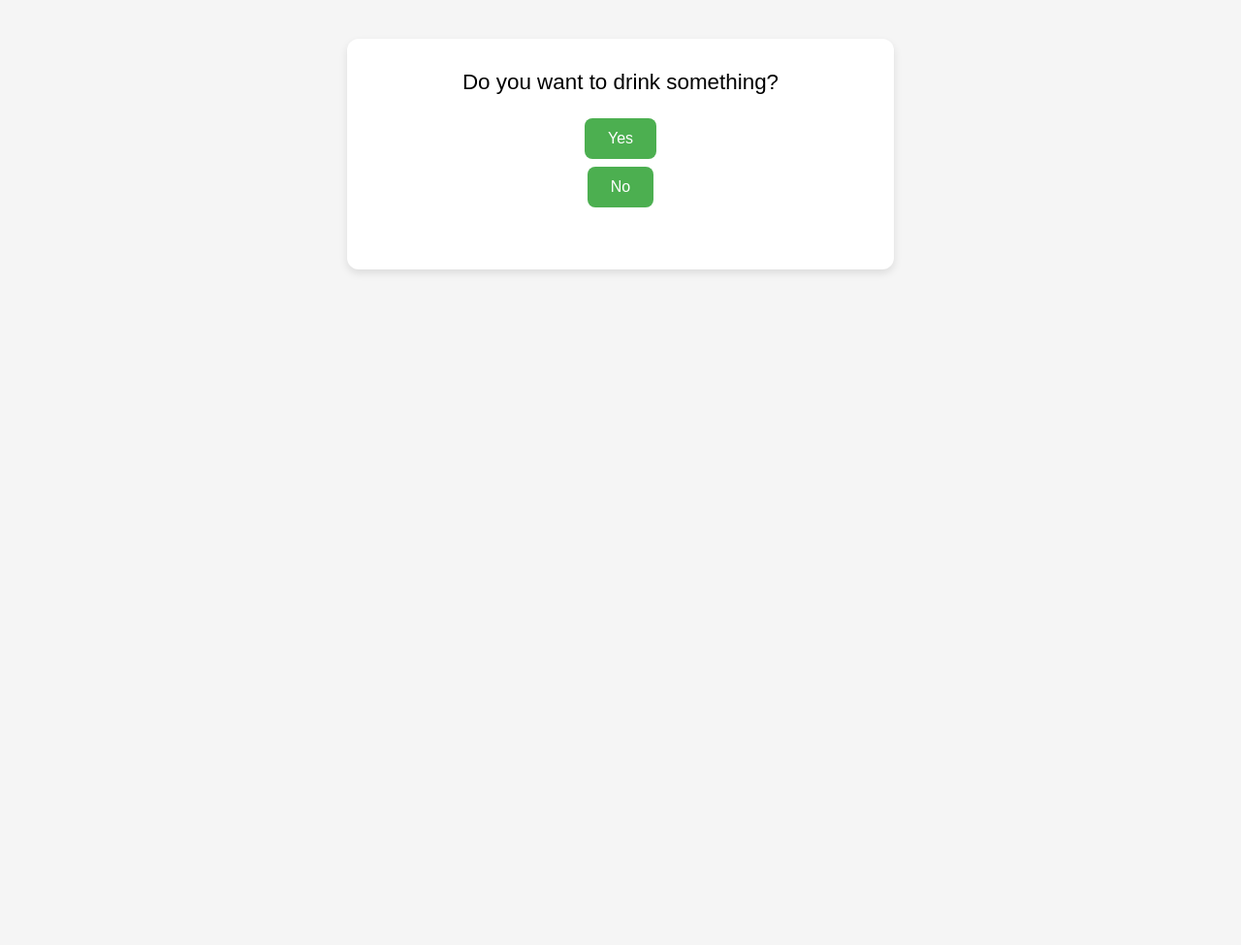
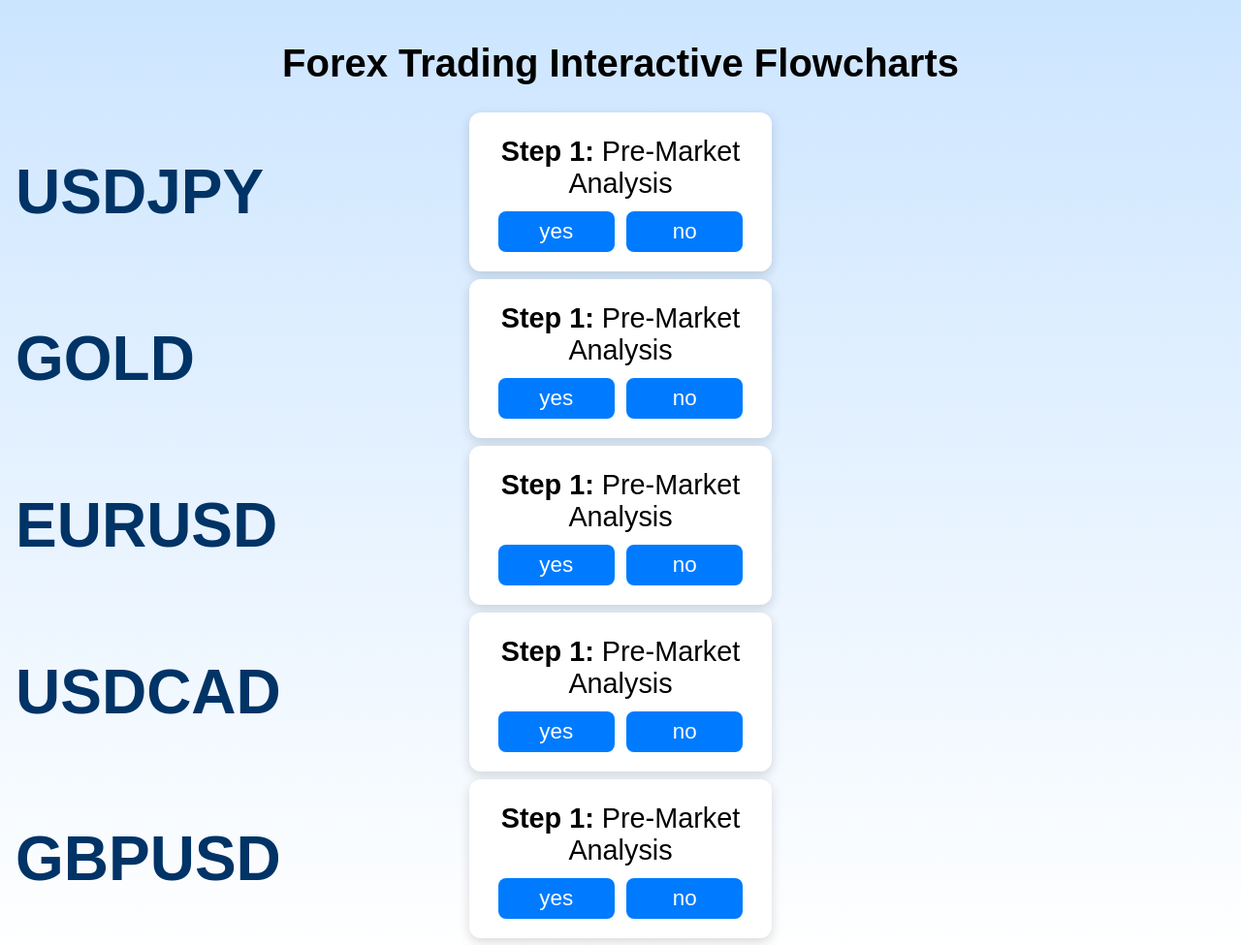
Before and after one commit to hrmssss/flowchart-app, a plain HTML site: page index.html in a window 1280 px wide. Shown: the whole page at 97% size. Before the commit the page ends 800 px from the top, so only its background shows below. Drawn offline with Linux system fonts and the light colour scheme.

Commit message:
Update index.html

```diff
--- a/index.html
+++ b/index.html
@@ -1,143 +1,182 @@
 <!DOCTYPE html>
 <html lang="en">
 <head>
-  <meta charset="UTF-8">
-  <title>Interactive Flowchart</title>
+  <meta charset="UTF-8" />
+  <meta name="viewport" content="width=device-width, initial-scale=1.0" />
+  <title>Interactive Flowcharts</title>
   <style>
     body {
       font-family: Arial, sans-serif;
-      padding: 2rem;
-      background-color: #f5f5f5;
+      background: linear-gradient(to bottom, #cce5ff, #ffffff);
+      padding: 1rem;
+      margin: 0;
+      display: flex;
+      flex-direction: column;
+      gap: 0.5rem;
+      overflow-x: hidden;
     }
-    .card {
+    h1 {
+      font-size: 2.5rem;
+      text-align: center;
+      margin-bottom: 1rem;
+    }
+    .flowchart {
+      display: flex;
+      flex-direction: row;
+      align-items: flex-start;
+      justify-content: center;
+      gap: 0.5rem;
+      background: none;
+      flex-wrap: nowrap;
+      position: relative;
+    }
+    .title-label {
+      font-size: 4rem;
+      font-weight: bold;
+      color: #003366;
+      margin-right: 0.5rem;
+      writing-mode: horizontal-tb;
+      position: absolute;
+      left: 0;
+      top: 50%;
+      transform: translateY(-50%);
+    }
+    .step {
+      display: none;
+      animation: fadeIn 0.5s ease-in-out;
+    }
+    .step.active {
+      display: block;
+    }
+    .box {
       background: white;
-      padding: 2rem;
-      max-width: 500px;
-      margin: auto;
+      padding: 1rem;
       border-radius: 12px;
-      box-shadow: 0 4px 8px rgba(0,0,0,0.1);
+      box-shadow: 0 4px 12px rgba(0, 0, 0, 0.15);
+      max-width: 280px;
+      margin: 0.25rem auto;
       text-align: center;
     }
-    .question {
+    .box p {
+      font-size: 1.8rem;
+      margin: 0.5rem 0;
+    }
+    button {
+      margin: 0.25rem;
+      padding: 0.5rem 0;
       font-size: 1.4rem;
-      margin-bottom: 1.5rem;
-    }
-    .options button {
-      display: block;
-      margin: 0.5rem auto;
-      padding: 0.75rem 1.5rem;
-      font-size: 1rem;
       border: none;
       border-radius: 8px;
-      background-color: #4CAF50;
+      background: #007bff;
       color: white;
       cursor: pointer;
+      transition: background 0.3s ease;
+      width: 120px;
     }
-    .options button:hover {
-      background-color: #45a049;
+    button:hover {
+      background: #0056b3;
     }
-    .result {
-      font-size: 1.2rem;
-      margin-top: 2rem;
-      color: #333;
-    }
-    .reset {
-      margin-top: 1.5rem;
-      color: #007bff;
-      cursor: pointer;
-      text-decoration: underline;
+    @keyframes fadeIn {
+      from { opacity: 0; transform: translateY(20px); }
+      to { opacity: 1; transform: translateY(0); }
     }
   </style>
 </head>
 <body>
+  <h1>Forex Trading Interactive Flowcharts</h1>
 
-  <div class="card">
-    <div id="flow-question" class="question"></div>
-    <div id="flow-options" class="options"></div>
-    <div id="flow-result" class="result"></div>
-    <div id="reset-btn" class="reset" style="display:none;" onclick="startFlow()">Start Over</div>
-  </div>
+  <div id="charts"></div>
 
   <script>
-    const flowchart = {
-      start: {
-        question: "Do you want to drink something?",
-        options: {
-          Yes: "drink_choice",
-          No: "end_no_drink"
-        }
-      },
-      drink_choice: {
-        question: "Tea or Coffee?",
-        options: {
-          Tea: "tea_type",
-          Coffee: "coffee_type"
-        }
-      },
-      tea_type: {
-        question: "Hot or Iced Tea?",
-        options: {
-          Hot: "result_hot_tea",
-          Iced: "result_iced_tea"
-        }
-      },
-      coffee_type: {
-        question: "Black or With Milk?",
-        options: {
-          Black: "result_black_coffee",
-          "With Milk": "result_milk_coffee"
-        }
-      },
-      end_no_drink: {
-        result: "No drink selected. Goodbye!"
-      },
-      result_hot_tea: {
-        result: "You chose hot tea. Enjoy!"
-      },
-      result_iced_tea: {
-        result: "You chose iced tea. Refreshing!"
-      },
-      result_black_coffee: {
-        result: "You chose black coffee. Strong choice!"
-      },
-      result_milk_coffee: {
-        result: "You chose coffee with milk. Nice!"
-      }
-    };
+    const markets = ['USDJPY', 'GOLD', 'EURUSD', 'USDCAD', 'GBPUSD'];
+    const flowchartHTML = (pair) => `
+      <section class="flowchart">
+        <div class="title-label">${pair}</div>
+        <div class="step active" id="${pair}-step1">
+          <div class="box">
+            <p><strong>Step 1:</strong> Pre-Market Analysis</p>
+            <button onclick="goTo('${pair}', 'step2')">yes</button>
+            <button onclick="goTo('${pair}', 'step3')">no</button>
+          </div>
+        </div>
 
-    function startFlow() {
-      renderNode("start");
+        <div class="step" id="${pair}-step2">
+          <div class="box">
+            <p><strong>Step 2:</strong> Did price hit POI in 4H?</p>
+            <button onclick="goTo('${pair}', 'step4')">yes</button>
+            <button onclick="goTo('${pair}', 'step5')">no</button>
+          </div>
+        </div>
+
+        <div class="step" id="${pair}-step3">
+          <div class="box">
+            <p><strong>Step:</strong> Mark out key levels, take note of the trend</p>
+            <button onclick="goTo('${pair}', 'step2')">Continue</button>
+          </div>
+        </div>
+
+        <div class="step" id="${pair}-step4">
+          <div class="box">
+            <p><strong>Step:</strong> 4H Sweeps Previous Highs/Lows?</p>
+            <button onclick="goTo('${pair}', 'step6')">yes</button>
+            <button onclick="goTo('${pair}', 'wait1')">no</button>
+          </div>
+        </div>
+
+        <div class="step" id="${pair}-step5">
+          <div class="box">
+            <p><strong>Step:</strong> Wait for the price to hit POI</p>
+            <button onclick="goTo('${pair}', 'step4')">Continue</button>
+          </div>
+        </div>
+
+        <div class="step" id="${pair}-step6">
+          <div class="box">
+            <p><strong>Step:</strong> 4H show BoS or IFG?</p>
+            <button onclick="goTo('${pair}', 'step7')">yes</button>
+            <button onclick="goTo('${pair}', 'wait2')">no</button>
+          </div>
+        </div>
+
+        <div class="step" id="${pair}-step7">
+          <div class="box">
+            <p><strong>Step:</strong> Entry at the Prev High/Low or Tip of FVGs, IFVGs</p>
+            <button onclick="goTo('${pair}', 'step8')">Continue</button>
+          </div>
+        </div>
+
+        <div class="step" id="${pair}-step8">
+          <div class="box">
+            <p><strong>Final Step:</strong> Target 1 Next High/Low</p>
+          </div>
+        </div>
+
+        <div class="step" id="${pair}-wait1">
+          <div class="box">
+            <p><strong>Step:</strong> Wait</p>
+            <button onclick="goTo('${pair}', 'step6')">Check Again</button>
+          </div>
+        </div>
+
+        <div class="step" id="${pair}-wait2">
+          <div class="box">
+            <p><strong>Step:</strong> Wait</p>
+            <button onclick="goTo('${pair}', 'step6')">Check Again</button>
+          </div>
+        </div>
+      </section>
+    `;
+
+    document.getElementById('charts').innerHTML = markets.map(flowchartHTML).join('');
+
+    function goTo(pair, step) {
+      const steps = ['step1', 'step2', 'step3', 'step4', 'step5', 'step6', 'step7', 'step8', 'wait1', 'wait2'];
+      steps.forEach(s => {
+        const el = document.getElementById(`${pair}-${s}`);
+        if (el) el.classList.remove('active');
+      });
+      document.getElementById(`${pair}-${step}`).classList.add('active');
     }
-
-    function renderNode(nodeId) {
-      const node = flowchart[nodeId];
-      const questionDiv = document.getElementById("flow-question");
-      const optionsDiv = document.getElementById("flow-options");
-      const resultDiv = document.getElementById("flow-result");
-      const resetBtn = document.getElementById("reset-btn");
-
-      questionDiv.innerHTML = "";
-      optionsDiv.innerHTML = "";
-      resultDiv.innerHTML = "";
-      resetBtn.style.display = "none";
-
-      if (node.question) {
-        questionDiv.textContent = node.question;
-        for (const [label, nextId] of Object.entries(node.options)) {
-          const btn = document.createElement("button");
-          btn.textContent = label;
-          btn.onclick = () => renderNode(nextId);
-          optionsDiv.appendChild(btn);
-        }
-      } else if (node.result) {
-        resultDiv.textContent = node.result;
-        resetBtn.style.display = "block";
-      }
-    }
-
-    // Start app on load
-    startFlow();
   </script>
-
 </body>
 </html>
```
